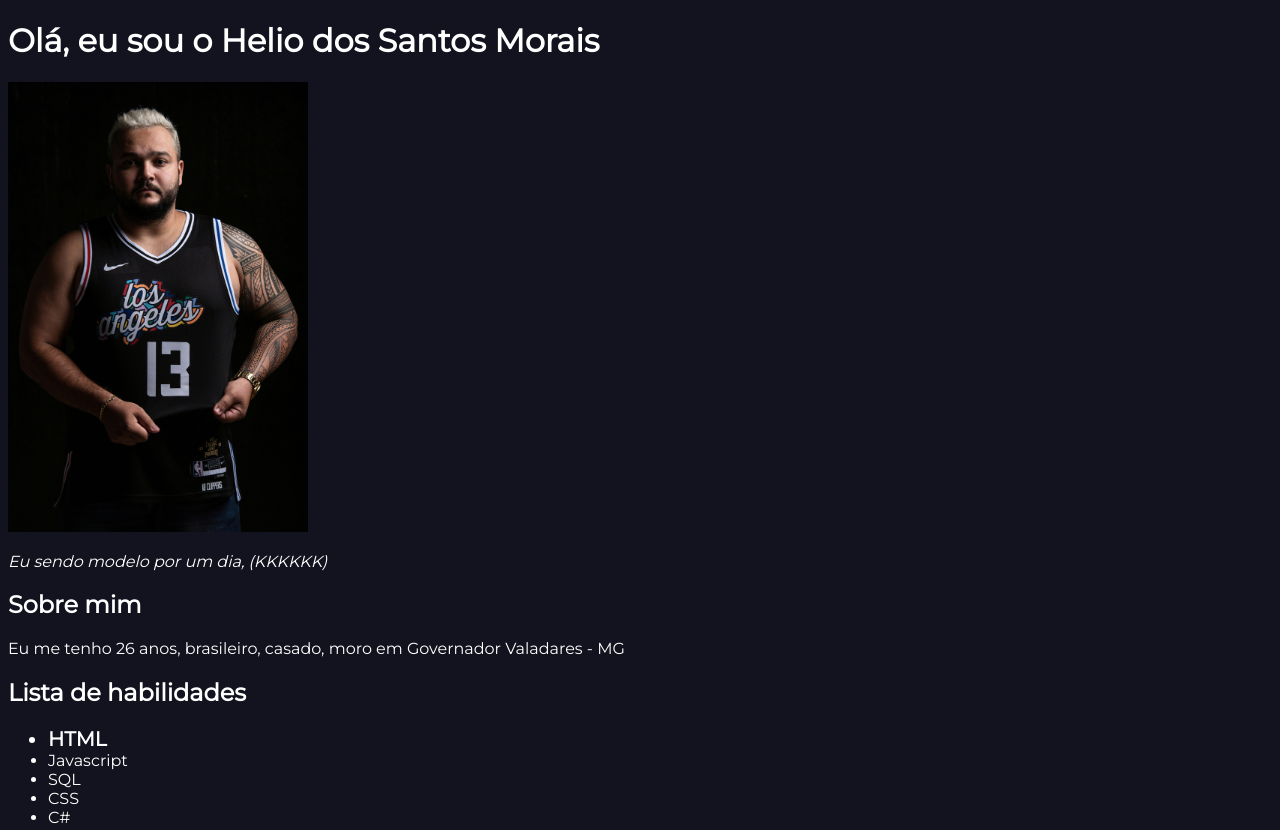
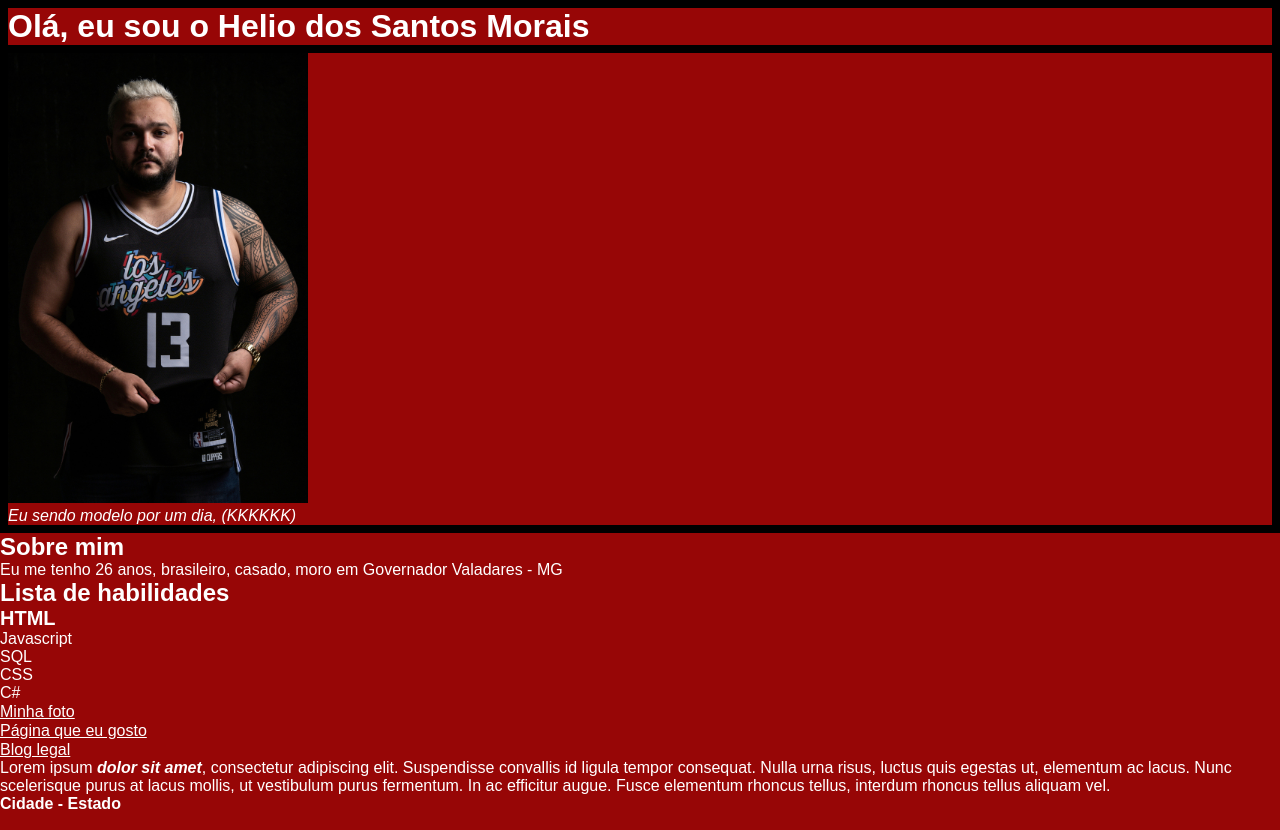
Before and after one commit to HelioMorais/heliomorais.github.io, a plain HTML site: page index.html in a window 1280 px wide. Shown: the top 830 px of the page. Drawn offline with Linux system fonts and the light colour scheme.

Commit message:
adicionado algumas alterações

```diff
--- a/index.html
+++ b/index.html
@@ -13,11 +13,14 @@
 
 </head>
 <body>
-
-  <h1 class="meuNome">Olá, eu sou o Helio dos Santos Morais</h1>
-  <img src="./Editado 800KB .jpg" alt="Eu serio com minha camisa de nba que amo" id="foto" width="300 px"><br>
-  <p><em> Eu sendo modelo por um dia, (KKKKKK) </em></p>
-  <h2 href="#sobre-mim">Sobre mim</h2>
+  <div>
+    <div><h1 class="meuNome">Olá, eu sou o Helio dos Santos Morais</h1>
+    </div>
+    <div><img src="./Editado 800KB .jpg" alt="Eu serio com minha camisa de nba que amo" id="foto" width="300 px"><br>
+    <p><em> Eu sendo modelo por um dia, (KKKKKK) </em></p>
+    </div>
+  </div>
+    <h2 href="#sobre-mim">Sobre mim</h2>
   <p>Eu me tenho 26 anos, brasileiro, casado, moro em Governador Valadares - MG</p>
   <h2>Lista de habilidades</h2>
   <ul>
--- a/style.css
+++ b/style.css
@@ -1,6 +1,12 @@
+*{
+    margin: 0;
+    padding: 0;
+    box-sizing: border-box;
+    font-family: sans-serif;
+}
 body{
     font-family: 'Montserrat', sans-serif;
-    background-color: #13131F;
+    background-color: #970606;
 }
 h1,h2,p,li,a{
     color: white;
@@ -8,3 +14,6 @@
 .list-hab{
     font-size: 20px;
 }
+div{
+    border: 4px solid black;
+}
```
